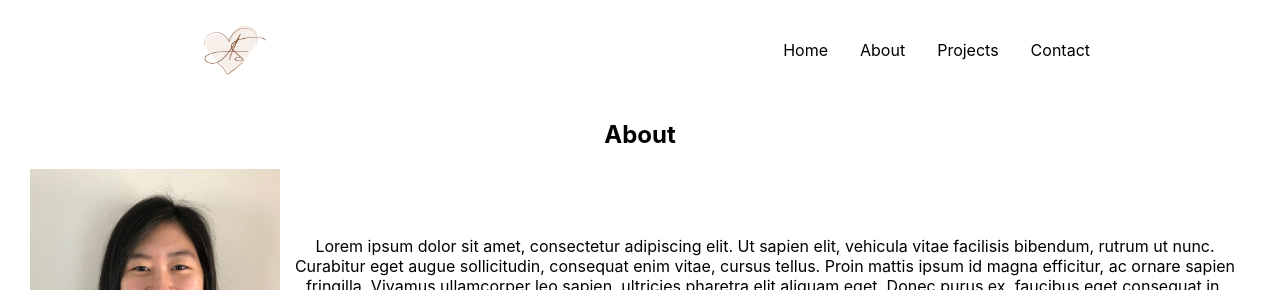
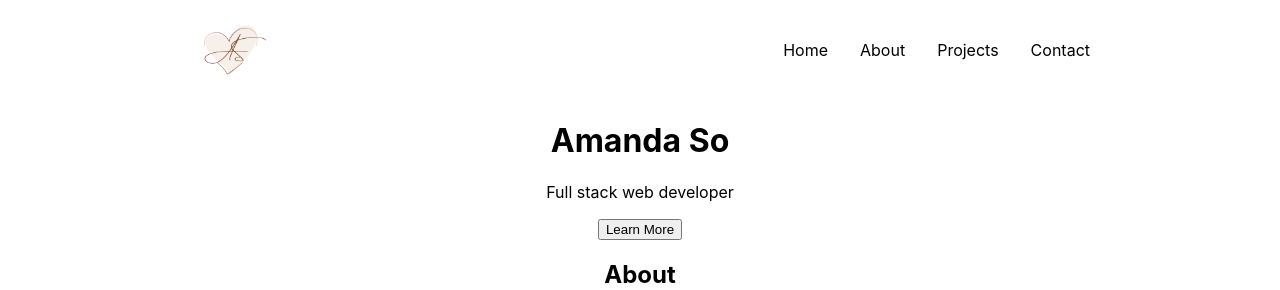
Before and after one commit to amandakso/amandakso.github.io, a React (Create React App) app: page / in a window 1280 px wide. Shown: the top 290 px of the page. Built offline with nearby package versions, Linux system fonts and the light colour scheme.

Commit message:
add home section

```diff
--- a/src/App.js
+++ b/src/App.js
@@ -1,5 +1,6 @@
 import About from "./components/About";
 import Contact from "./components/Contact";
+import Home from "./components/Home";
 import Navbar from "./components/Navbar";
 import Projects from "./components/Projects";
 import Section from "./components/Section";
@@ -12,6 +13,7 @@ function App() {
         <Navbar />
       </header>
       <main>
+        <Home />
         <Section title="About" content={<About />} id="section1" />
         <Section title="Projects" content={<Projects />} id="section2" />
         <Section title="Contact" content={<Contact />} id="section3" />
--- /dev/null
+++ b/src/components/Home.js
@@ -0,0 +1,13 @@
+import React from "react";
+
+const Home = () => {
+  return (
+    <div>
+      <h1>Amanda So</h1>
+      <p>Full stack web developer</p>
+      <button>Learn More</button>
+    </div>
+  );
+};
+
+export default Home;
```
